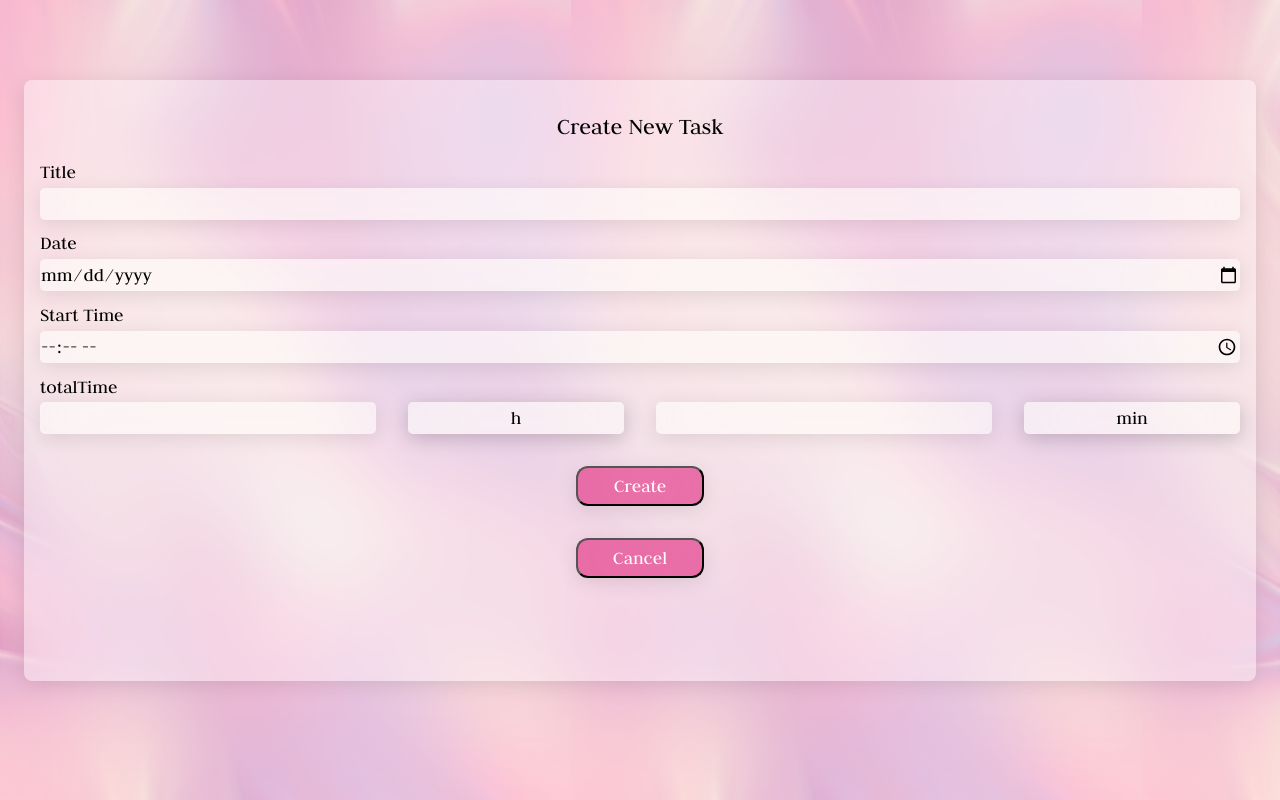
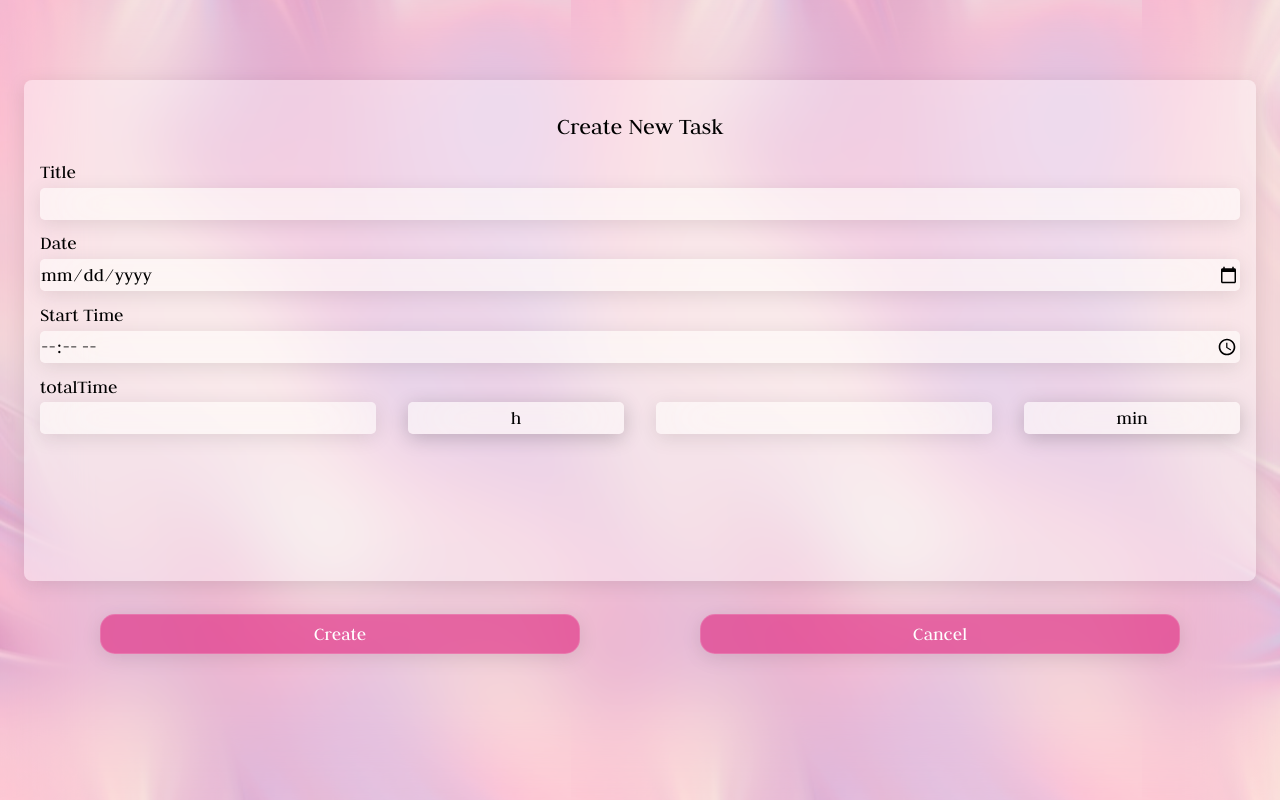
Before and after one commit to Mengzhen1992/capstone-project, a Next.js app: page /create in a window 1280 px wide. Built offline with nearby package versions, Linux system fonts and the light colour scheme.

Commit message:
add stop button function

```diff
--- a/pages/create.js
+++ b/pages/create.js
@@ -115,6 +115,7 @@ const FormContainer = styled.main`
   grid-row: 3 / span 1;
   padding: 2rem 1rem 0rem 1rem;
   margin-top: -2rem;
+  margin-bottom: 10%;
 `;
 
 export const Title = styled.h2`
@@ -175,17 +176,17 @@ const Text = styled.p`
 `;
 
 export const Button = styled.button`
-  display: block;
+  display: inline;
   background: rgba(223, 30, 123, 0.59);
   box-shadow: 0px 4px 20px rgba(0, 0, 0, 0.1);
-  backdrop-filter: blur(30px);
-  border-radius: 12px;
-  width: 8rem;
+  border: 1px solid rgba(255, 255, 255, 0.15);
+  border-radius: 15px;
+  width: 40%;
   height: 2.5rem;
   font-family: var(--font-primary);
   font-size: 1.2rem;
   color: #fff;
-  margin: 2rem auto 1rem auto;
+  margin: 15% 5% 1rem 5%;
   cursor: pointer;
   &:hover {
     background: rgba(223, 30, 123, 0.8);
```
Also changed, not shown: pages/timer/[id].js (+25 -3 lines).
